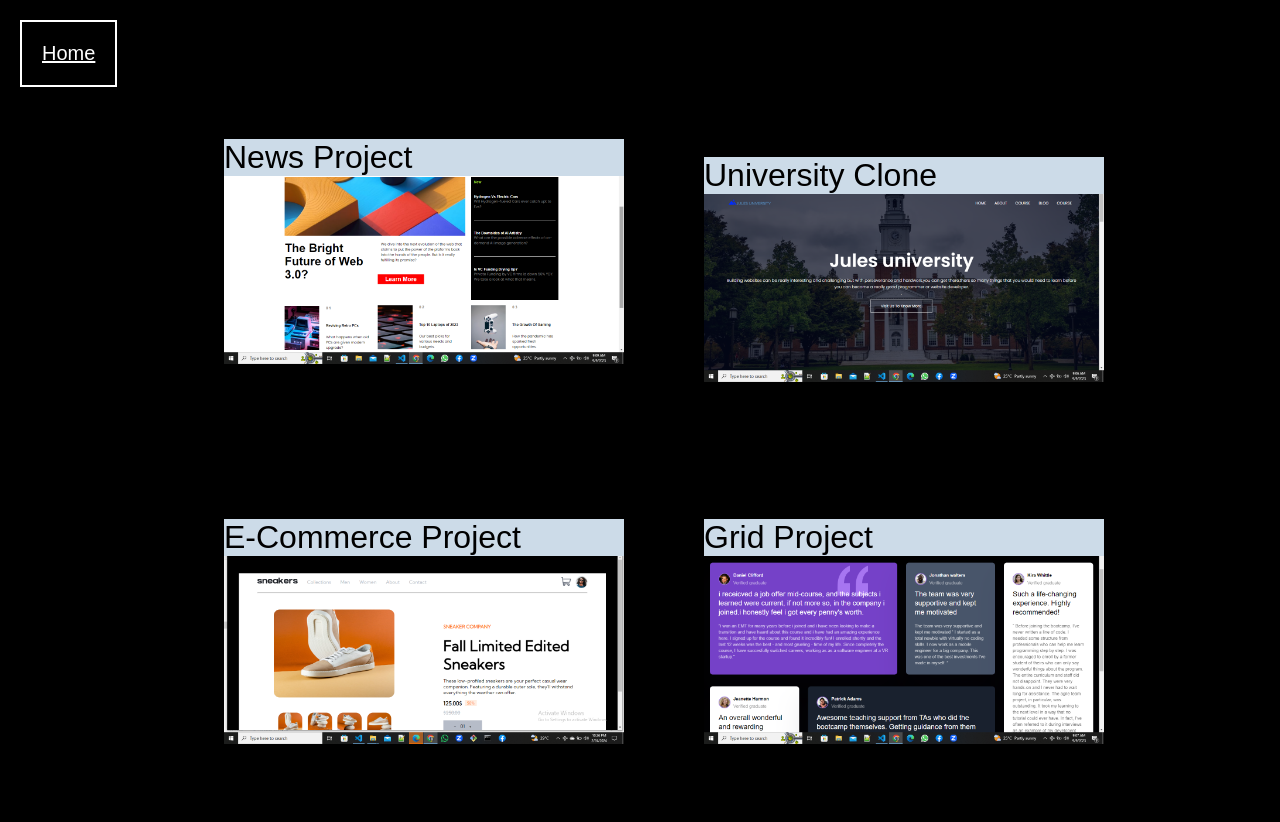
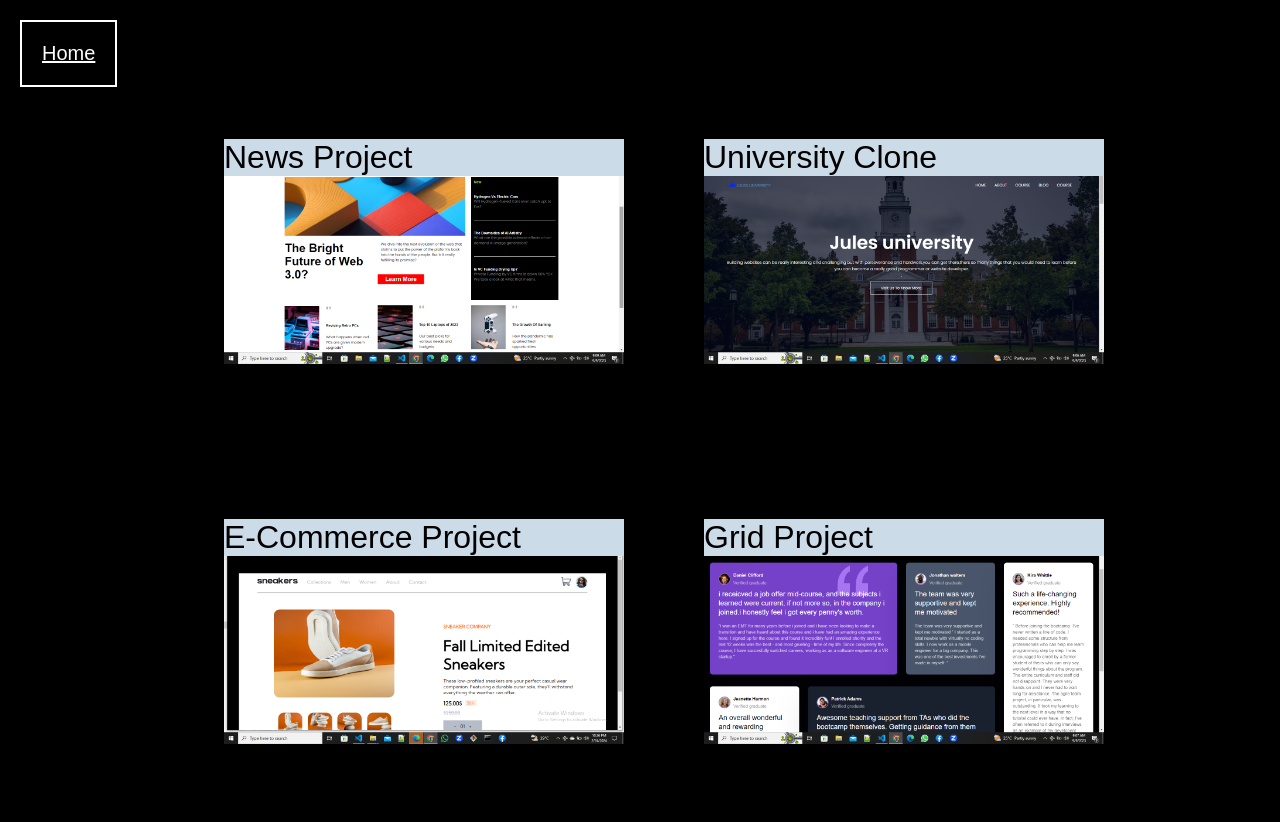
Before and after one commit to Devjoy-tech/myportfolio, a plain HTML site: page projects/project.html in a window 1280 px wide. Drawn offline with nearby package versions, Linux system fonts and the light colour scheme; a web font is replaced by a local one.

Commit message:
Update project.html

```diff
--- a/projects/project.html
+++ b/projects/project.html
@@ -15,7 +15,7 @@
     <div class="container">
         <div class="grid-container">
             <div class="grid-item"><a href="https://devjoy-tech.github.io/news-website/"><h1>News Project</h1><img src="imageS/Screenshot (5).png" class="ima_ges"></a></div>
-            <div class="grid-item"><"https://devjoy-tech.github.io/university-project/"><h1>University Clone</h1><img src="images/Screenshot (2).png" class="ima_ges"></a></div>
+            <div class="grid-item"><a href="https://devjoy-tech.github.io/university-project/"><h1>University Clone</h1><img src="images/Screenshot (2).png" class="ima_ges"></a></div>
             <div class="grid-item"><a href="/myPortfolio/projects/ecommerce project/ecommerce.html"><h1>E-Commerce Project</h1><img src="images/Screenshot (10).png" class="ima_ges"></a></div>
             <div class="grid-item"><a href="/myPortfolio/projects/grid/project.html"><h1>Grid Project</h1><img src="images/Screenshot (3).png" class="ima_ges"></a></div>
         </div>
```
